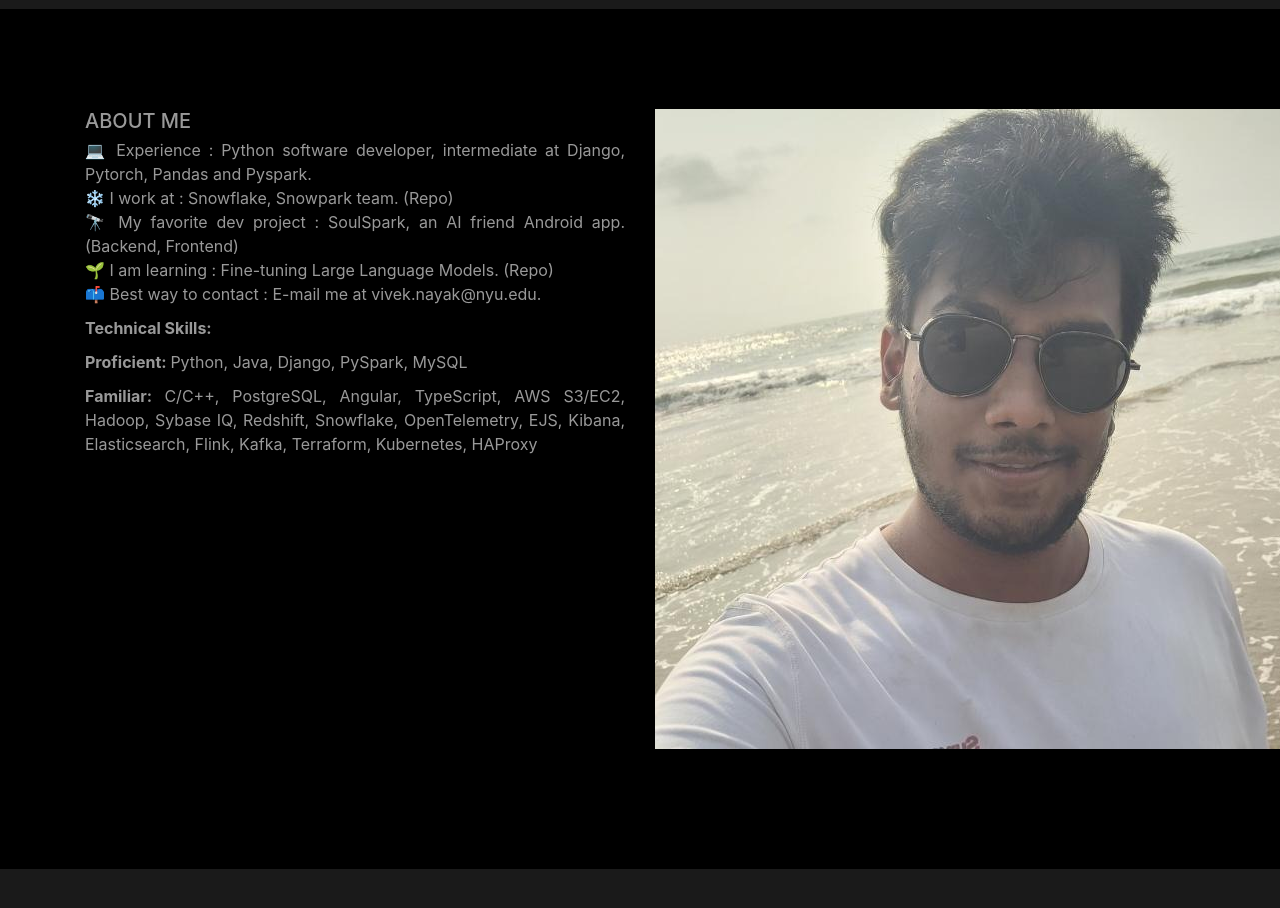
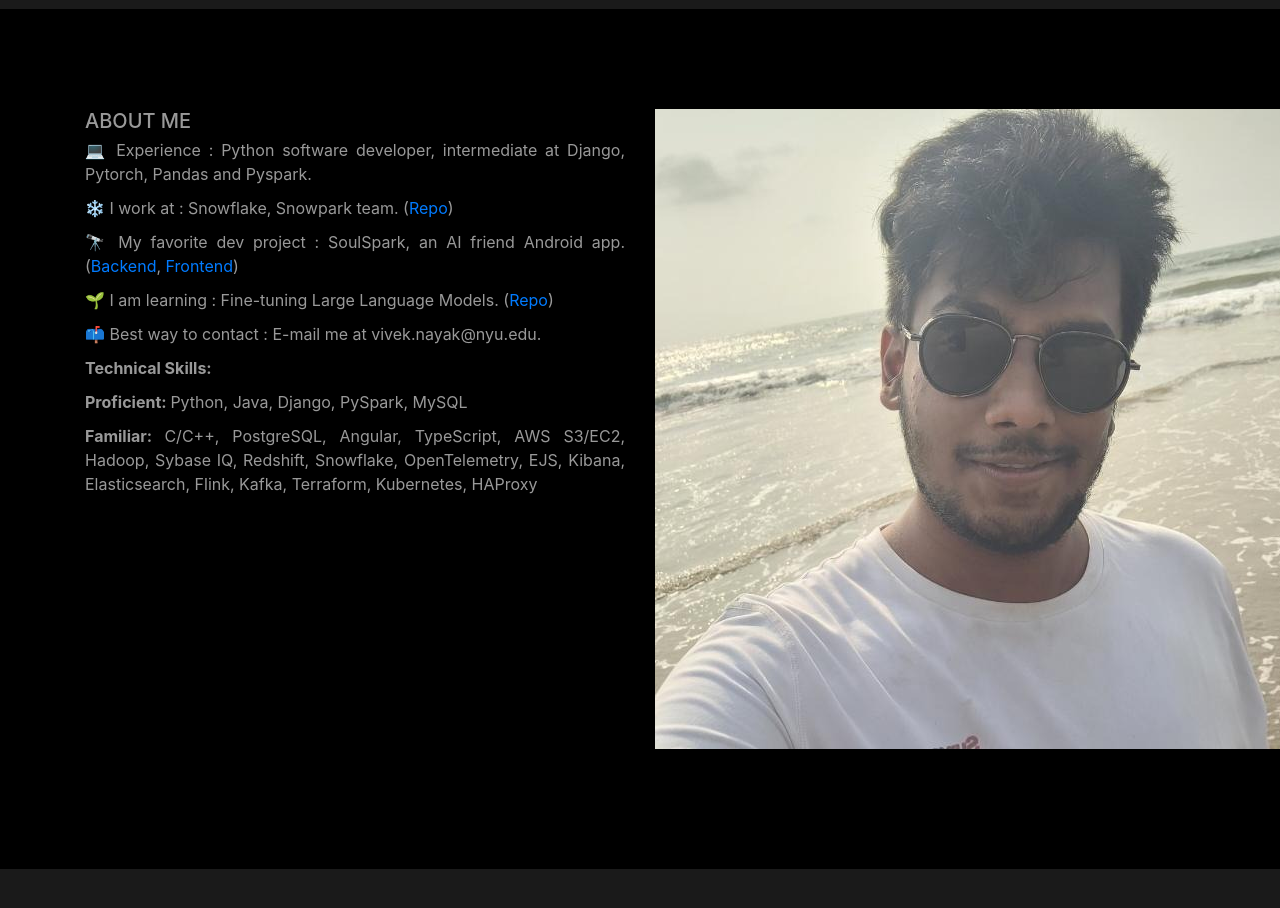
Before and after one commit to VivekBits2210/VivekBits2210.github.io, a plain HTML site: page index.html in a window 1280 px wide. Shown: the part 1360-2268 px from the top of the page. Drawn offline with nearby package versions, Linux system fonts and the light colour scheme; files that its build step writes are made by us from their sources.

Commit message:
Formatting

```diff
--- a/index.html
+++ b/index.html
@@ -190,17 +190,12 @@
 				<div class="row">
 					<div class="col-md-6 col-xs-11 wow fadeInLeft" data-wow-delay="0.9s">
 						<h2>ABOUT ME</h2>
-						<p>
-						💻 Experience : Python software developer, intermediate at Django, Pytorch, Pandas and Pyspark.
-						<br>
-						❄️ I work at : Snowflake, Snowpark team. (Repo)
-						<br>
-						🔭 My favorite dev project : SoulSpark, an AI friend Android app. (Backend, Frontend)
-						<br>
-						🌱 I am learning : Fine-tuning Large Language Models. (Repo)
-						<br>
-						📫 Best way to contact : E-mail me at vivek.nayak@nyu.edu.
-						</p>
+						<p>💻 Experience : Python software developer, intermediate at Django, Pytorch, Pandas and Pyspark.</p>
+<p>❄️ I work at : Snowflake, Snowpark team. (<a href="https://github.com/snowflakedb/snowpark-python">Repo</a>)</p>
+<p>🔭 My favorite dev project : SoulSpark, an AI friend Android app. (<a href="https://github.com/VivekBits2210/Soulspark">Backend</a>, <a href="https://github.com/VivekBits2210/SoulSpark-app">Frontend</a>)</p>
+<p>🌱 I am learning : Fine-tuning Large Language Models. (<a href="https://github.com/VivekBits2210/fine-tuning-large-language-models-on-limited-hardware">Repo</a>)</p>
+<p>📫 Best way to contact : E-mail me at vivek.nayak@nyu.edu.</p>
+
 						<p><b>Technical Skills:</b></p>
 						<p><b>Proficient: </b>Python, Java, Django, PySpark, MySQL</p>
 						<p><b>Familiar: </b>C/C++, PostgreSQL, Angular, TypeScript, AWS S3/EC2, Hadoop, Sybase IQ, Redshift, Snowflake,  OpenTelemetry, EJS, Kibana, Elasticsearch, Flink, Kafka, Terraform, Kubernetes, HAProxy</p>
```
